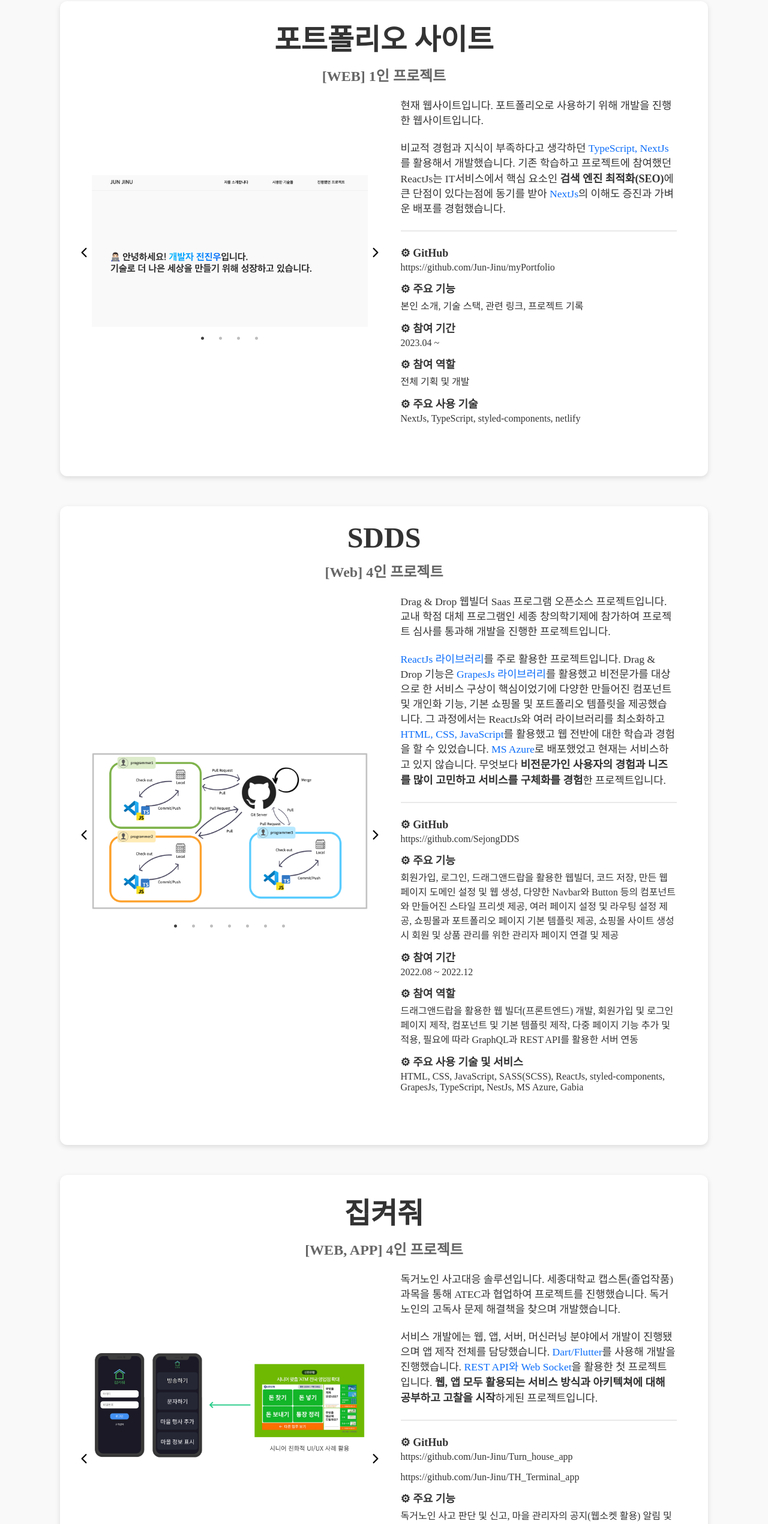
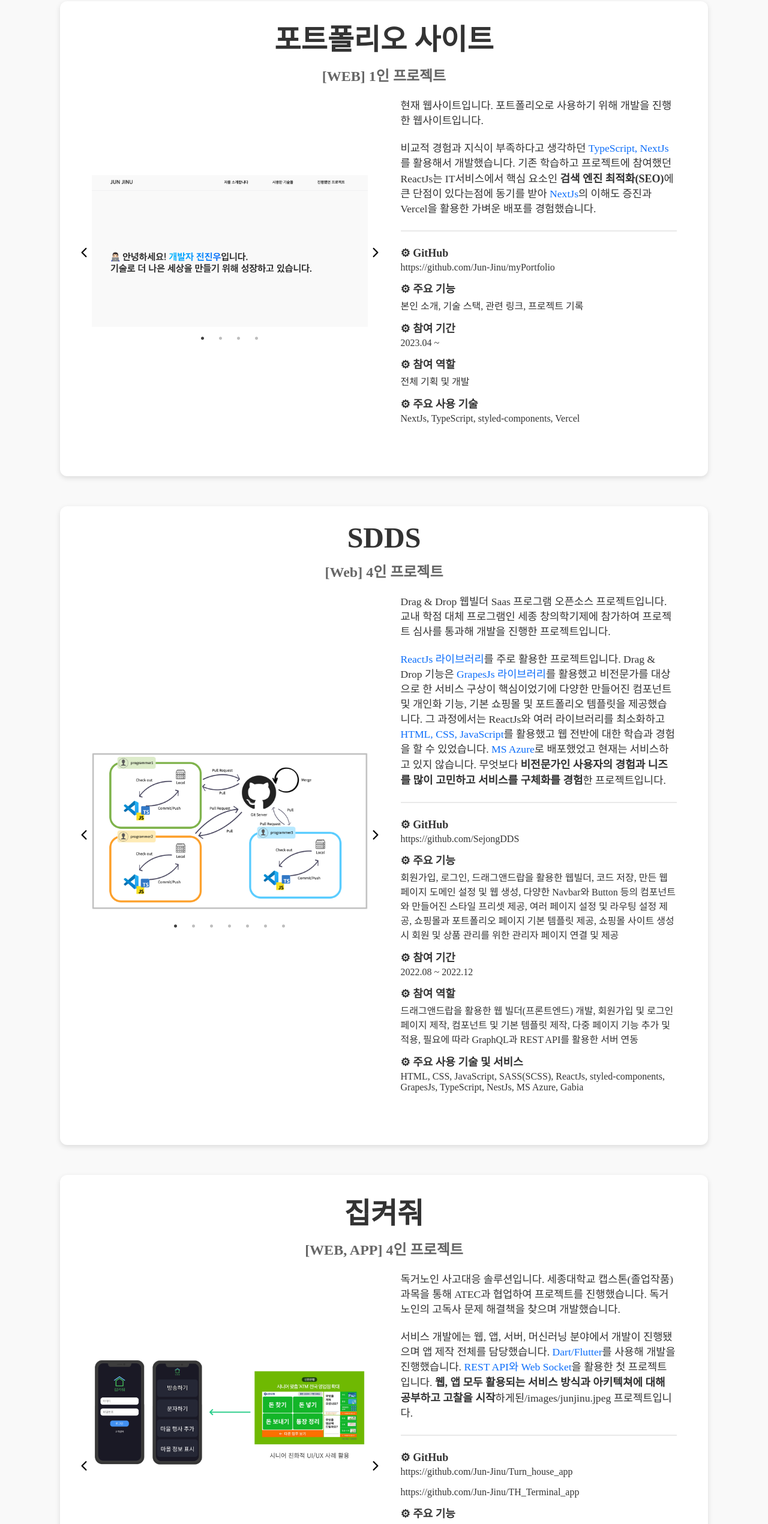
Before and after one commit to Jun-Jinu/portfolio, a Next.js app: page / in a window 1280 px wide. Shown: the part 3460-6001 px from the top of the page at 60% size. Built offline with nearby package versions, Linux system fonts and the light colour scheme.

Commit message:
fix: 포트폴리오 프로젝트 설명 정정

```diff
--- a/core/repository.tsx
+++ b/core/repository.tsx
@@ -75,7 +75,7 @@ export const ProjectData: Project[] = [
                 ReactJs는 IT서비스에서 핵심 요소인 <b>검색 엔진 최적화(SEO)</b>
                 에 큰 단점이 있다는점에 동기를 받아{" "}
                 <SkillDescription>NextJs</SkillDescription>의 이해도 증진과
-                가벼운 배포를 경험했습니다.
+                Vercel을 활용한 가벼운 배포를 경험했습니다.
             </span>
         ),
         link: ["https://github.com/Jun-Jinu/myPortfolio"],
@@ -88,7 +88,7 @@ export const ProjectData: Project[] = [
             { featureTitle: "참여 역할", content: "전체 기획 및 개발" },
             {
                 featureTitle: "주요 사용 기술",
-                content: "NextJs, TypeScript, styled-components, netlify",
+                content: "NextJs, TypeScript, styled-components, Vercel",
             },
         ],
     },
@@ -180,7 +180,7 @@ export const ProjectData: Project[] = [
                     웹, 앱 모두 활용되는 서비스 방식과 아키텍쳐에 대해 공부하고
                     고찰을 시작
                 </b>
-                하게된 프로젝트입니다.
+                하게된/images/junjinu.jpeg 프로젝트입니다.
             </span>
         ),
         link: [
```
